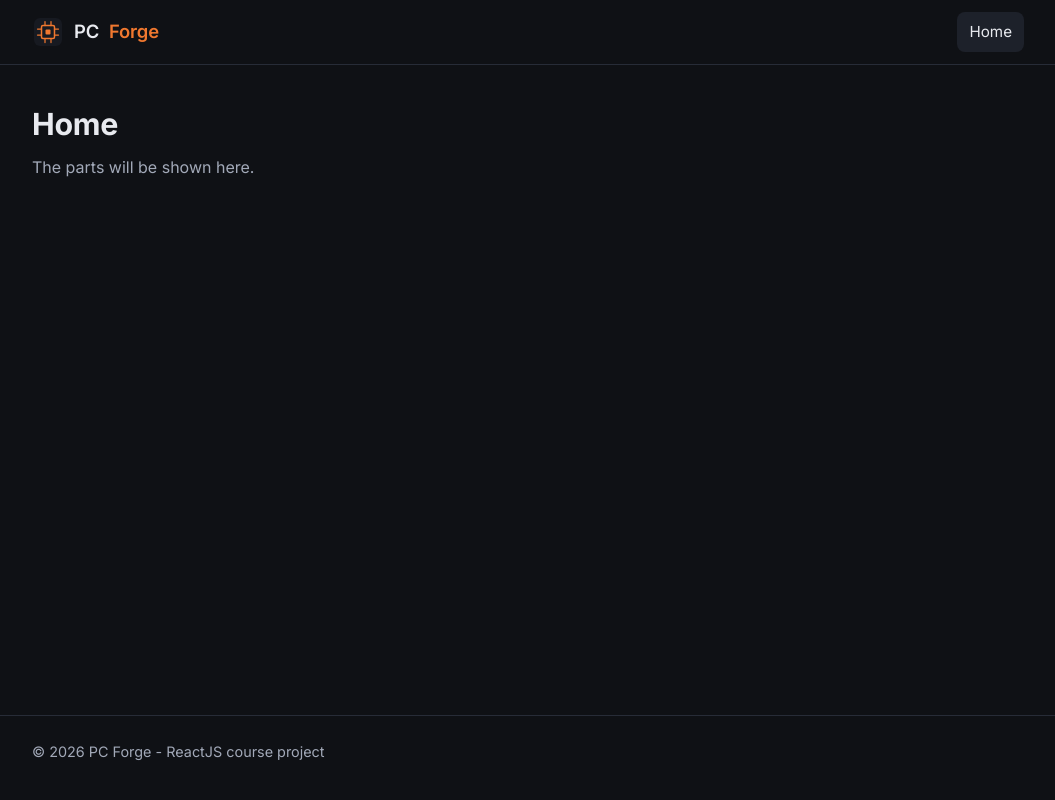
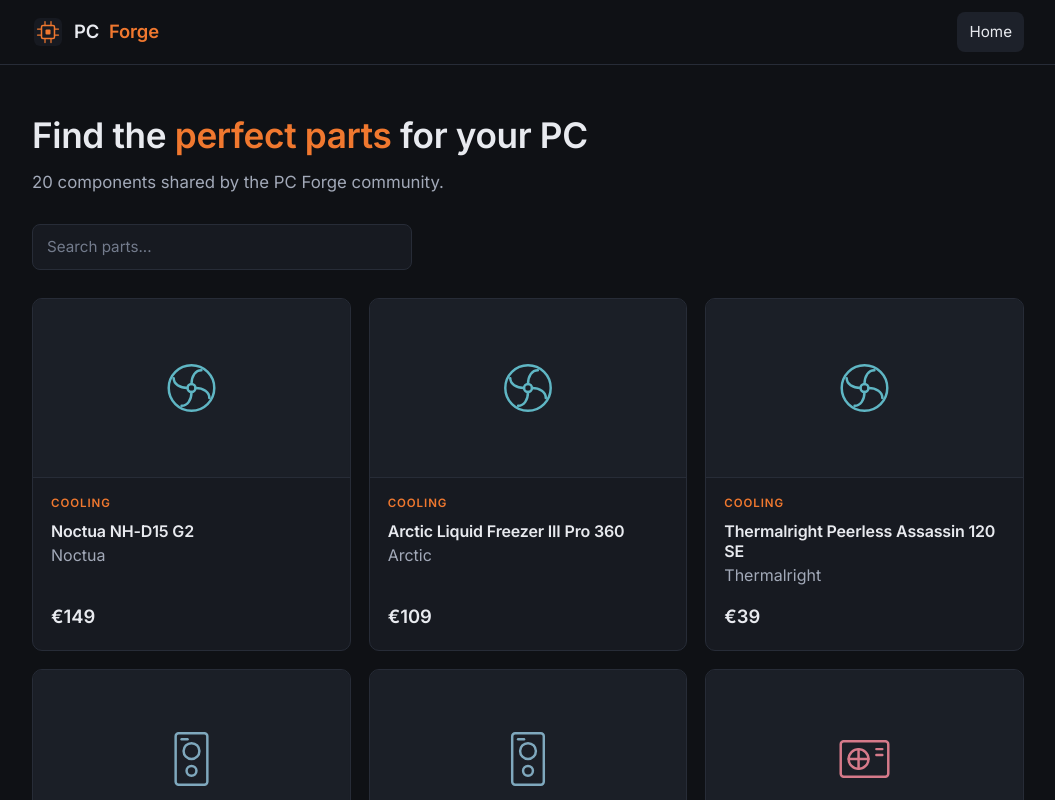
Before and after one commit to Shadow1886/ProjectPCMarket, a React (Vite) app: page / in a window 1280 px wide. Shown: the top 800 px of the page, without its empty margins (112-1167 px from the left). Built offline with nearby package versions, Linux system fonts and the light colour scheme; data requests are answered from the project's data file.

Commit message:
Products to be shown in page + basic outline of parts

```diff
--- /dev/null
+++ b/src/components/PartCard.jsx
@@ -0,0 +1,17 @@
+// Shows one part as a card. The part comes from the parent as a prop.
+function PartCard({ part }) {
+  return (
+    <div className="card">
+      <img src={`/images/${part.category}.svg`} alt={part.category} className="card-image" />
+
+      <div className="card-body">
+        <span className="category">{part.category.toUpperCase()}</span>
+        <h3>{part.name}</h3>
+        <p className="muted">{part.brand}</p>
+        <p className="price">€{part.price}</p>
+      </div>
+    </div>
+  )
+}
+
+export default PartCard
--- a/src/index.css
+++ b/src/index.css
@@ -204,3 +204,116 @@
   font-weight: 600;
   letter-spacing: -0.02em;
 }
+
+/* ---------- Home page ---------- */
+
+.hero {
+  max-width: 720px;
+  padding: 8px 0 28px;
+}
+
+.hero h1 {
+  font-size: 2.2rem;
+  font-weight: 600;
+}
+
+.hero p {
+  margin: 0;
+  font-size: 1.05rem;
+}
+
+.search {
+  max-width: 380px;
+  margin-bottom: 28px;
+}
+
+/* The cards: as many 250px columns as fit in the row */
+.grid {
+  display: grid;
+  grid-template-columns: repeat(auto-fill, minmax(250px, 1fr));
+  gap: 18px;
+}
+
+.card {
+  display: flex;
+  flex-direction: column;
+  height: 100%;
+  overflow: hidden;
+  border: 1px solid var(--border);
+  border-radius: var(--radius);
+  background: var(--surface);
+  color: var(--text);
+}
+
+.card:hover {
+  border-color: #3a4152;
+  text-decoration: none;
+}
+
+.card-image {
+  width: 100%;
+  border-bottom: 1px solid var(--border);
+}
+
+.card-body {
+  display: flex;
+  flex-direction: column;
+  flex: 1;
+  padding: 16px 18px 18px;
+}
+
+.card-body h3 {
+  margin: 8px 0 2px;
+  font-size: 1rem;
+  font-weight: 600;
+}
+
+.card-body p {
+  margin: 0;
+}
+
+.category {
+  font-size: 0.72rem;
+  font-weight: 600;
+  letter-spacing: 0.08em;
+  color: var(--accent);
+}
+
+/* margin-top: auto pushes the price to the bottom, so all cards line up */
+.price {
+  margin-top: auto !important;
+  padding-top: 14px;
+  font-size: 1.15rem;
+  font-weight: 600;
+}
+
+/* ---------- Inputs and messages ---------- */
+
+.input {
+  width: 100%;
+  padding: 10px 14px;
+  border: 1px solid var(--border);
+  border-radius: 8px;
+  background: var(--surface);
+  color: var(--text);
+  font: inherit;
+  font-size: 0.95rem;
+}
+
+.input::placeholder {
+  color: #737b8c;
+}
+
+.input:focus {
+  outline: none;
+  border-color: var(--accent);
+}
+
+.error {
+  padding: 10px 14px;
+  border: 1px solid #4a2b33;
+  border-radius: 8px;
+  background: #1f161a;
+  color: #ffb3bf;
+  font-size: 0.95rem;
+}
--- a/src/pages/Home.jsx
+++ b/src/pages/Home.jsx
@@ -1,8 +1,54 @@
+import { useEffect, useState } from 'react'
+import { getParts } from '../api'
+import PartCard from '../components/PartCard'
+
 function Home() {
+  const [parts, setParts] = useState([])
+  const [loading, setLoading] = useState(true)
+  const [error, setError] = useState('')
+  const [search, setSearch] = useState('')
+
+  // Runs once, after the page is shown: loads the parts from the REST API
+  useEffect(() => {
+    getParts()
+      .then((data) => setParts(data))
+      .catch(() => setError('Could not load the parts. Is JSON Server running?'))
+      .finally(() => setLoading(false))
+  }, [])
+
+  // Only the parts whose name contains the search text
+  const filteredParts = parts.filter((part) =>
+    part.name.toLowerCase().includes(search.toLowerCase()),
+  )
+
   return (
     <div className="container">
-      <h1>Home</h1>
-      <p className="muted">The parts will be shown here.</p>
+      <section className="hero">
+        <h1>
+          Find the <span className="accent">perfect parts</span> for your PC
+        </h1>
+        <p className="muted">
+          {parts.length} components shared by the PC Forge community.
+        </p>
+      </section>
+
+      <input
+        type="text"
+        className="input search"
+        placeholder="Search parts..."
+        value={search}
+        onChange={(e) => setSearch(e.target.value)}
+      />
+
+      {loading && <p className="muted">Loading...</p>}
+      {error && <p className="error">{error}</p>}
+      {!loading && !error && filteredParts.length === 0 && <p className="muted">No parts found.</p>}
+
+      <div className="grid">
+        {filteredParts.map((part) => (
+          <PartCard key={part.id} part={part} />
+        ))}
+      </div>
     </div>
   )
 }
```
Also changed, not shown: 1 other file (tests, documents, lock files or other folders).
